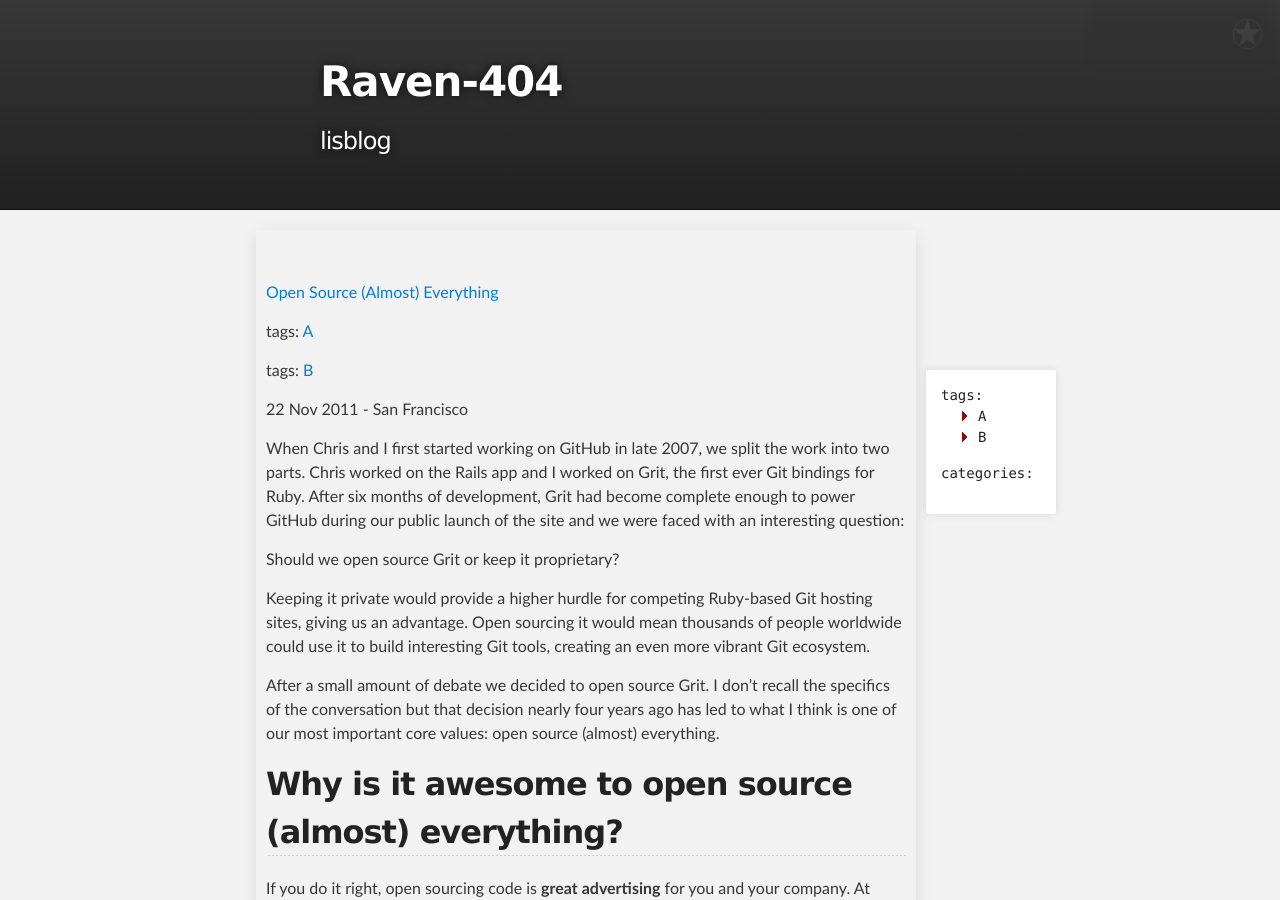
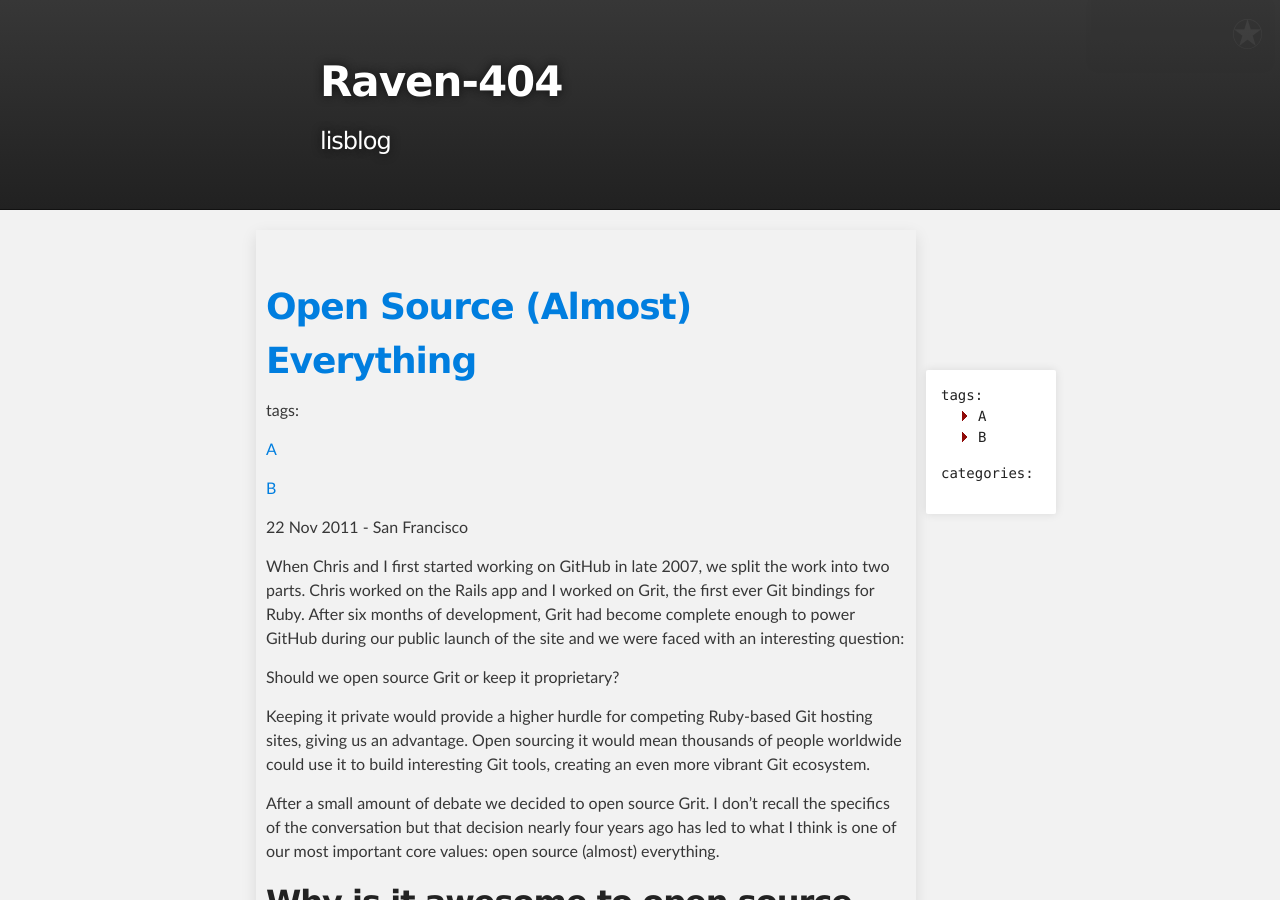
Before and after one commit to tonlog/tonlog.github.io, a Jekyll site: the page built from _posts/2011-11-22-open-source-everything.md, in a window 1280 px wide and 900 px high. Built offline with Jekyll 4.4.1, drawn with Linux system fonts in a browser that asks for light colours; Markdown is read by kramdown in place of the engine named in the settings.

Commit message:
Update 2011-11-22-open-source-everything.md

```diff
--- a/_posts/2011-11-22-open-source-everything.md
+++ b/_posts/2011-11-22-open-source-everything.md
@@ -5,9 +5,9 @@ tags: ['A', 'B']
 ---
 
 [{{ page.title }}]({{ site.baseurl }}{{ page.url }})
-
+====================================================
+tags:
 {% for i in page.tags %}
-tags:
 <label><a href="{{ site.baseurl }}tag.html#{{ i }}">{{ i }}</a></label>
 {% endfor %}
 
```
